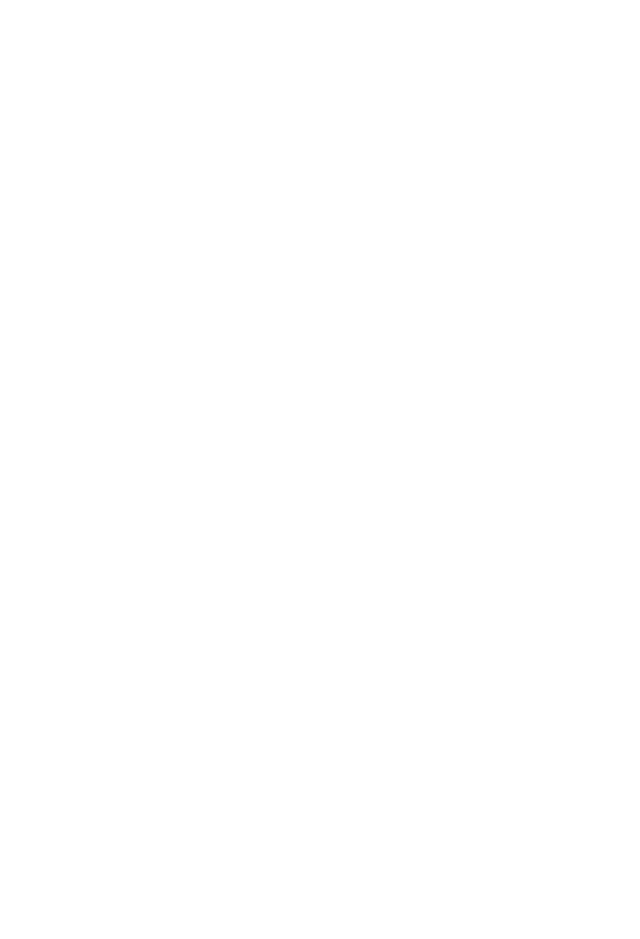
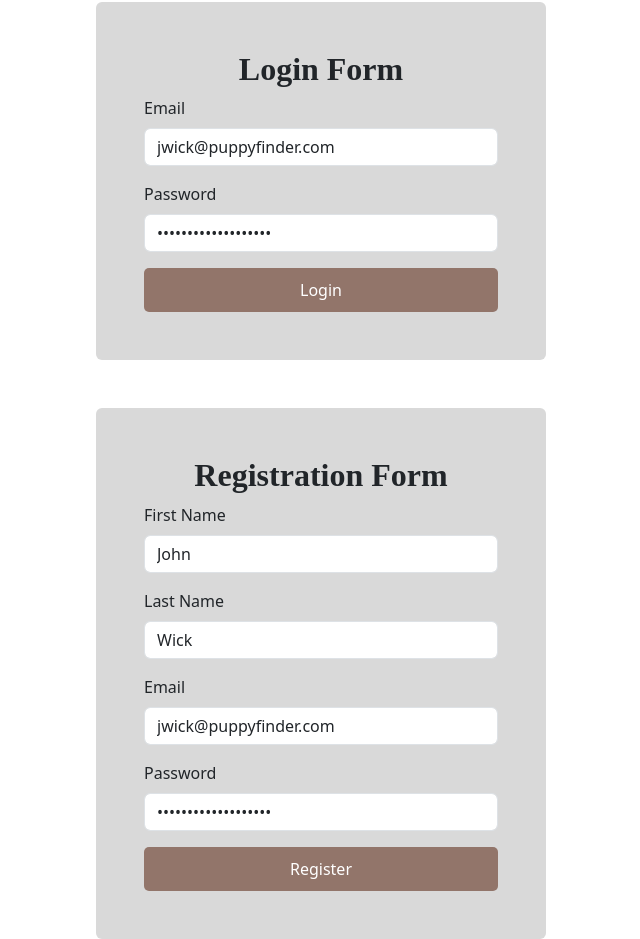
Before and after one commit to uprighted-learners/react-chat-team-mockingjay, a React (Create React App) app in the folder client/: page /auth in a window 1280 px wide. Shown: the part 600-1539 px from the top of the page, without its empty margins (319-959 px from the left). Before the commit the page ends 800 px from the top, so only its background shows below. Built offline with nearby package versions, Linux system fonts and the light colour scheme.

Commit message:
Auth-section

```diff
--- a/client/src/App.js
+++ b/client/src/App.js
@@ -1,4 +1,5 @@
 import './App.css';
+import Auth from './components/authorization-section/Auth';
 import MainHeader from './components/header-section/MainHeader';
 import NavigationBar from './components/navigation-section/NavigationBar';
 
@@ -10,6 +11,7 @@
     <div>
       <MainHeader/>
       <NavigationBar/>
+      <Auth  />
     </div>
   );
 }
--- a/client/src/components/authorization-section/Auth.jsx
+++ b/client/src/components/authorization-section/Auth.jsx
@@ -0,0 +1,19 @@
+import Login from "./Login";
+import Register from "./CreateUser";
+
+function Auth(props) {
+  return (
+    <><h1>Hello from Auth</h1>
+
+    <Login     />
+    <Register   />
+
+
+
+    </>
+
+  );
+}
+
+
+export default Auth;
--- a/client/src/components/authorization-section/CreateUser.jsx
+++ b/client/src/components/authorization-section/CreateUser.jsx
@@ -0,0 +1,135 @@
+
+
+import React, { useState } from "react";
+
+import { Form, FormGroup, Label, Input } from "reactstrap";
+import OurButton from "../../ui/OurButton";
+import { API_USER_REGISTER } from "../../constants/endpoints";
+
+
+function Register (props) {
+    const [email, setEmail] = useState("jwick@puppyfinder.com");
+    const [password, setPassword] = useState("focusCommitment1979");
+    const [firstname, setFirstName] = useState("John");
+    const [lastname, setLastName] = useState("Wick");
+
+  async   function handleSubmit() {
+// try catch
+try {
+
+    // Headers
+    let myHeaders = new Headers();
+    myHeaders.append("Content-Type", "application/json")
+
+    //Body
+    const body =
+    {
+        firstname: firstname,
+        lastname: lastname,
+        email: email,
+        password: password
+    };
+    // Request Options
+
+const requestOption = {
+    method:"POST",
+    headers: myHeaders,
+    body: JSON.stringify(body)
+
+};
+    //Send Request
+const response = await fetch(API_USER_REGISTER, requestOption)
+
+    // Get a response
+const data = await response.json()
+// update the token
+
+// props.updateToken(data.token)
+console.log(data);
+
+} catch (error) {
+    console.error(error)
+}
+
+
+    }
+
+    return (
+        <>
+    <div className="d-flex justify-content-center mt-5">
+        <div
+        className="secondary-background p-5 rounded"
+        style={{width:"450px",height: "370ppx"}}
+>
+
+         <h2 className="text-center font-primary bold">Registration Form</h2>
+         <Form>
+                        {/* Form group firstname */}
+                        <FormGroup>
+            <Label for="firstname"> First Name  </Label>
+             <Input
+                 id="firstname"
+                 name="firstname"
+                 placeholder="Enter First Name"
+                 type="firstname"
+                 value={firstname}
+                 onChange={(e) => setFirstName(e.target.value)}
+                 />
+            </FormGroup>
+             {/* Form group firstname ending */}
+
+                         {/* Form group lastname */}
+            <FormGroup>
+            <Label for="lastname"> Last Name  </Label>
+             <Input
+                 id="lastname"
+                 name="lastname"
+                 placeholder="Enter Last Name"
+                 type="lastname"
+                 value={lastname}
+                 onChange={(e) => setLastName(e.target.value)}
+                 />
+            </FormGroup>
+             {/* Form group lastname ending */}
+
+
+            {/* Form group Email */}
+            <FormGroup>
+            <Label for="email"> Email  </Label>
+             <Input
+                 id="email"
+                 name="email"
+                 placeholder="Please Enter Email"
+                 type="email"
+                 value={email}
+                 onChange={(e) => setEmail(e.target.value)}
+                 />
+            </FormGroup>
+        {/* Form Group email ending */ }
+
+            {/* Form group password */}
+            <FormGroup>
+            <Label for="password"> Password  </Label>
+             <Input
+                 id="password"
+                 name="password"
+                 placeholder="Enter Password"
+                 type="password"
+                 value={password}
+                 onChange={(e) => setPassword(e.target.value)}
+                 />
+            </FormGroup>
+             {/* Form group password ending */}
+             <OurButton
+              title="Register"
+              onClick={handleSubmit}
+            />
+         </Form>
+</div>
+
+    </div>
+        </>
+     );
+}
+
+export default Register;
--- a/client/src/components/authorization-section/Login.jsx
+++ b/client/src/components/authorization-section/Login.jsx
@@ -0,0 +1,116 @@
+
+import React, { useState } from "react";
+import { Form, FormGroup, Label, Input } from "reactstrap";
+import OurButton from "../../ui/OurButton";
+import { API_USER_LOGIN } from "../../constants/endpoints";
+
+
+
+
+
+
+function Login(props) {
+    const [email, setEmail] = useState("jwick@puppyfinder.com")
+    const [password, setPassword] = useState("focusCommitment1979")
+
+
+    async function handleSubmit() {
+try {
+        // HEADERS
+        let myHeaders = new Headers();
+        myHeaders.append("Content-Type", "application/json")
+        //BODY
+    const body =
+    {
+
+        email: email,
+        password:  password
+    }
+
+        // REQUEST OPTIONS
+
+        const requestOption ={
+                method: "POST",
+                header: myHeaders,
+                body: JSON.stringify(body)
+        };
+        //SEND REQUEST
+        const response = await fetch(API_USER_LOGIN, requestOption)
+        // GET A RESPONSE
+        const data = await response.json()
+
+        //UPDATE THE TOKEN
+        console.log(data)
+
+} catch (error) {
+    console.error(error)
+}
+
+
+
+
+
+    }
+
+
+
+  return (
+    <>
+        <div className="d-flex justify-content-center mt-5">
+        <div
+        className="secondary-background p-5 rounded"
+        style={{width:"450px",height: "370ppx"}}
+>
+
+         <h2 className="text-center font-primary bold"> Login Form</h2>
+         <Form>
+            {/* Form group Email */}
+            <FormGroup>
+            <Label for="email"> Email  </Label>
+             <Input
+                 id="email"
+                 name="email"
+                 placeholder="Please Enter Email"
+                 type="email"
+                 value={email}
+                 onChange={(e) => setEmail(e.target.value)}
+                 />
+            </FormGroup>
+        {/* Form Group email ending */ }
+
+            {/* Form group password */}
+            <FormGroup>
+            <Label for="password"> Password  </Label>
+             <Input
+                 id="password"
+                 name="password"
+                 placeholder="Enter Password"
+                 type="password"
+                 value={password}
+                 onChange={(e) => setPassword(e.target.value)}
+                 />
+            </FormGroup>
+             {/* Form group password ending */}
+             <OurButton
+              title="Login"
+              onClick={handleSubmit}
+            />
+
+
+
+
+         </Form>
+</div>
+
+    </div>
+
+
+
+
+
+    </>
+  );
+}
+
+
+export default Login;
--- /dev/null
+++ b/client/src/constants/endpoints.js
@@ -0,0 +1,2 @@
+export const  API_USER_LOGIN = "http://localhost:4000/user/login";
+export const  API_USER_REGISTER = "http://localhost:4000/user/createUser";
--- /dev/null
+++ b/client/src/ui/OurButton.css
@@ -0,0 +1,13 @@
+.our-button{
+    background-color: var(--primary);
+    padding: 10px;
+    color: white ;
+    border-radius: 5px;
+    text-align: center;
+    cursor: pointer;
+}
+
+.our-button:hover {
+opacity: 0.8;
+
+}
--- /dev/null
+++ b/client/src/ui/OurButton.jsx
@@ -0,0 +1,15 @@
+import "./OurButton.css"
+
+function OurButton(props) {
+  return (
+    <>
+    <div className="our-button" onClick={props.onClick}>
+    {props.title}  </div>
+
+
+    </>
+  );
+}
+
+
+export default OurButton;
```
